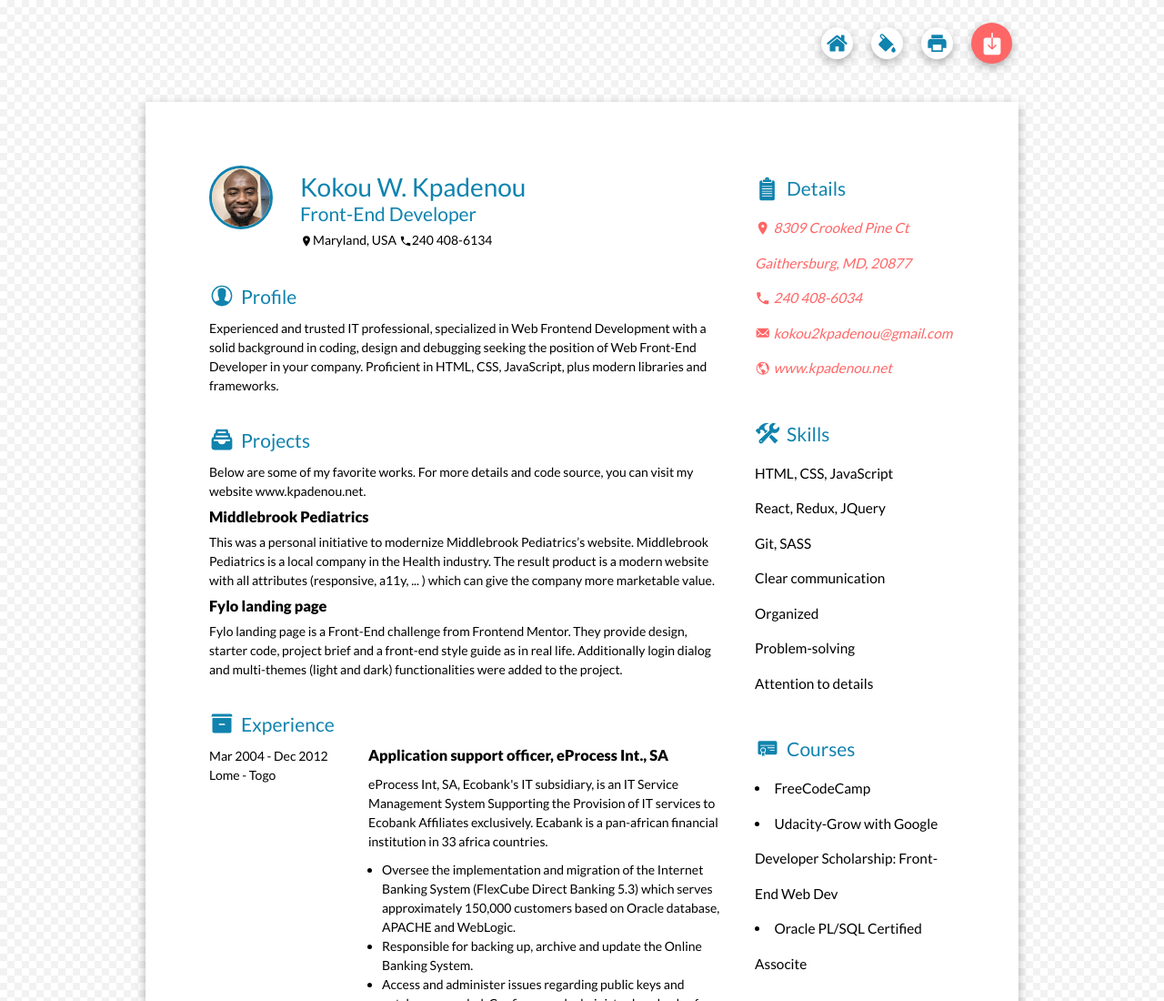
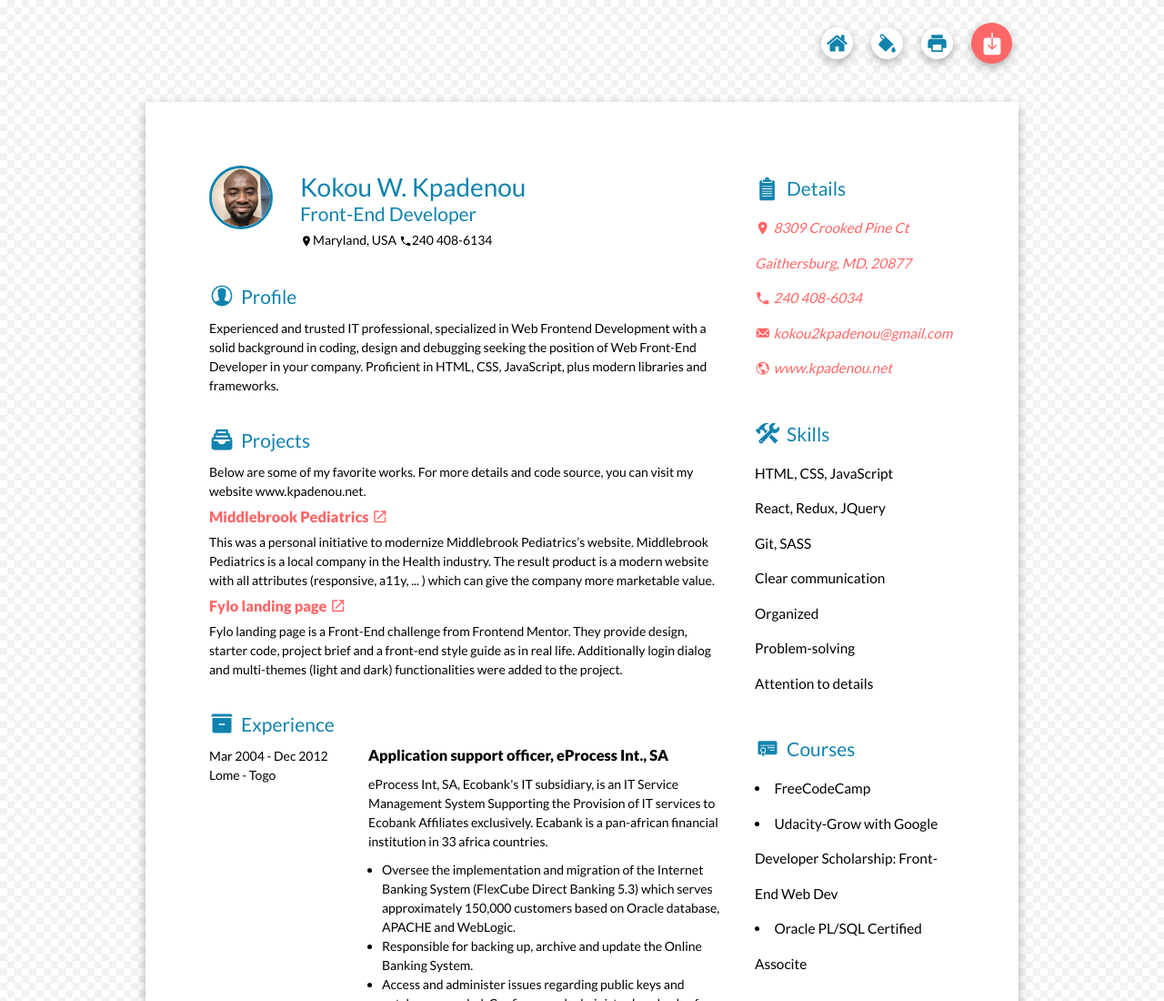
Before and after one commit to kokou2kpadenou/personal-portfolio, a website: page resume.html in a window 1280 px wide. Shown: the top 1100 px of the page at 91% size. Drawn offline with Linux system fonts and the light colour scheme.

Commit message:
update some links

```diff
--- a/resume.html
+++ b/resume.html
@@ -277,9 +277,23 @@
           </div>
           <div class="title-bar__content">
             <p class="text">Below are some of my favorite works. For more details and code source, you can visit my website www.kpadenou.net.</p>
-            <h3 class="title--3-f">Middlebrook Pediatrics</h3>
+            <a class="link" href="https://demo-middlebrook-peds.netlify.com/" target="_blank" rel="noreferrer nofollow">
+              <h3 class="title--3-f">
+                Middlebrook Pediatrics
+                <svg class="symbol symbol--m">
+                  <use xlink:href="#icon-open-out" href="#icon-open-out"></use>
+                </svg>
+              </h3>
+            </a>
             <p class="text">This was a personal initiative to modernize Middlebrook Pediatrics’s website. Middlebrook Pediatrics is a local company in the Health industry. The result product is a modern website with all attributes (responsive, a11y, ... ) which can give the company more marketable value.</p>
-            <h3 class="title--3-f">Fylo landing page</h3>
+            <a class="link" href="https://kokou2kpadenou.github.io/fylo-landing-page/build/" target="_blank" rel="noreferrer nofollow">
+              <h3 class="title--3-f">
+                Fylo landing page
+                <svg class="symbol symbol--m">
+                  <use xlink:href="#icon-open-out" href="#icon-open-out"></use>
+                </svg>
+              </h3>
+            </a>
             <p class="text">Fylo landing page is a Front-End challenge from Frontend Mentor. They provide design, starter code, project brief and a front-end style guide as in real life. Additionally login dialog and multi-themes (light and dark) functionalities were added to the project.</p>
 
           </div>
--- a/sass/base/_utilities_resume.scss
+++ b/sass/base/_utilities_resume.scss
@@ -3,5 +3,5 @@
 }
 
 .bg-darkness {
-  background-color: rgba(0, 0, 0, .7);
+  background-color: rgba(0, 0, 0, .5);
 }
```
Also changed, not shown: css/resume.css.
